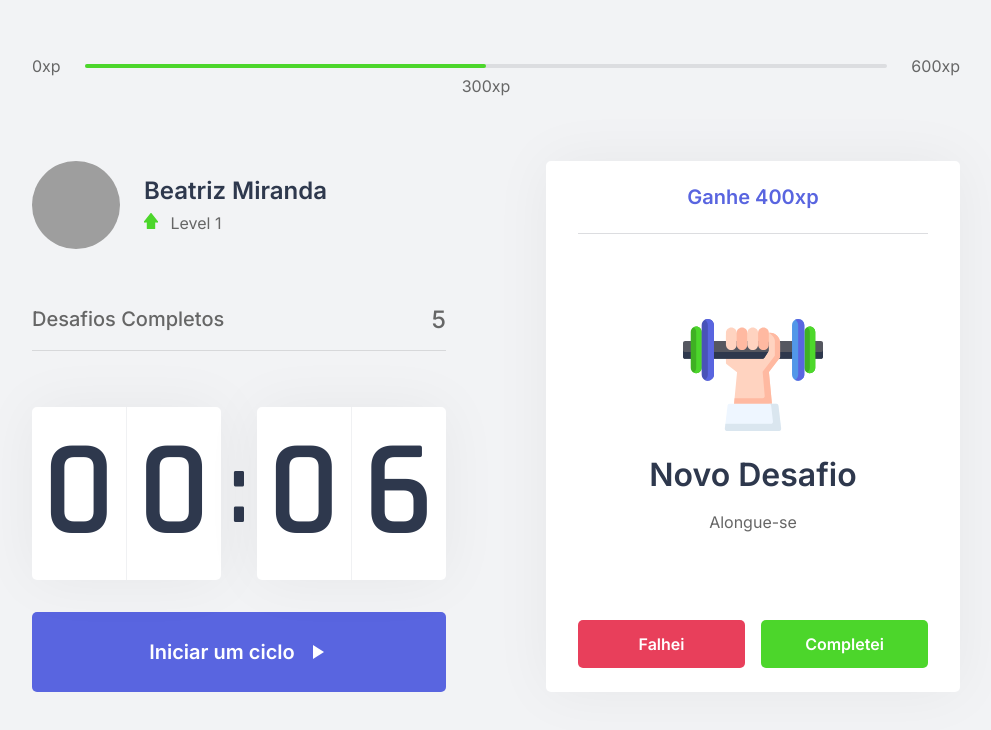
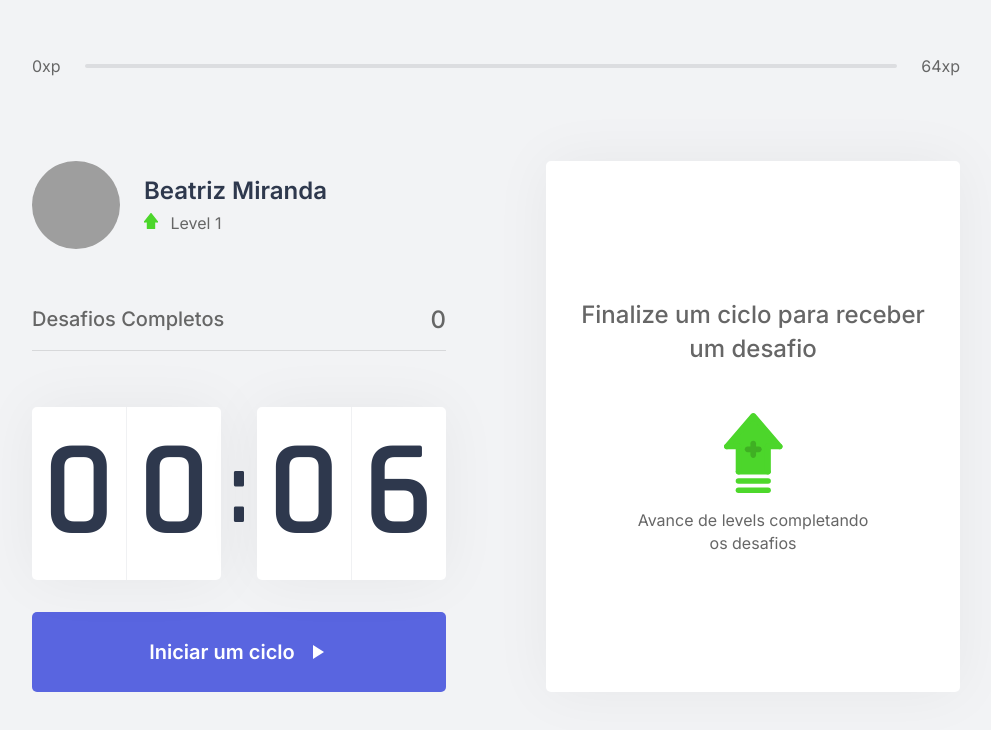
Before and after one commit to BeatrizMiranda/moveit-nlw, a Next.js app: page / in a window 1280 px wide. Shown: the top 730 px of the page, without its empty margins (144-1135 px from the left). Built offline with nearby package versions, Linux system fonts and the light colour scheme; grey boxes are pictures that could not be loaded.

Commit message:
feat(context): creation of context and business rules

```diff
--- /dev/null
+++ b/challenges.json
@@ -0,0 +1,62 @@
+[
+  {
+    "type": "body",
+    "description": "Estique um de seus braços com a palma da mão virada para frente e puxe os dedos para cima por 10 segundos por mão.",
+    "amount": 80
+  },
+  {
+    "type": "body",
+    "description": "Estique seu braço contra o peito e puxe-o utilizando o outro braço por 10 segundos por braço.",
+    "amount": 60
+  },
+  {
+    "type": "body",
+    "description": "Puxe seu pescoço com a ajuda da mão para a direita e para a esquerda, permanecendo na posição por alguns segundos.",
+    "amount": 70
+  },
+  {
+    "type": "body",
+    "description": "Com as duas mãos na parte de trás da cabeça, leve-a para baixo, alongando a parte de trás da região.",
+    "amount": 60
+  },
+  {
+    "type": "body",
+    "description": "Cruze as pernas e desça com as mãos esticadas em direção ao chão. Repita o movimento com a outra perna na frente.",
+    "amount": 100
+  },
+  {
+    "type": "body",
+    "description": "Sentado, abra as pernas e tente encostar as palmas das mãos no chão, repita 3 vezes por 5 segundos.",
+    "amount": 80
+  },
+  {
+    "type": "body",
+    "description": "Puxe o joelho de encontro ao peito e segure, troque de perna após 10 segundos.",
+    "amount": 50
+  },
+  {
+    "type": "body",
+    "description": "Sentado, cruze uma perna e incline seu tronco à frente, troque de perna após 10 segundos.",
+    "amount": 80
+  },
+  {
+    "type": "eye",
+    "description": "Sentado, feche os olhos e cubra-os com as palmas da mão durante 2 minutos, depois abra normalmente.",
+    "amount": 90
+  },
+  {
+    "type": "eye",
+    "description": "Em algum ambiente aberto, olhe o mais longe que puder em quatro direções por 3s, mexa apenas os olhos. Repita 3 vezes.",
+    "amount": 140
+  },
+  {
+    "type": "eye",
+    "description": "Usando os polegares, massage a área abaixo das sobrancelhas em movimentos circulares por 15 segundos.",
+    "amount": 70
+  },
+  {
+    "type": "body",
+    "description": "Em pé, gire a cintura o máximo que puder para a esquerda, segure por cinco segundos. Repita para a direita.",
+    "amount": 90
+  }
+]
--- a/src/components/ChallengeBox.tsx
+++ b/src/components/ChallengeBox.tsx
@@ -1,23 +1,24 @@
-import React from "react";
+import React, { useContext } from "react";
+import { ChallengesContext } from "../contexts/ChallengesContext";
 import styles from "../styles/components/ChallengeBox.module.css";
 
 function ChallengeBox() {
-  const hasActiveChallenge = true;
+  const { activeChallenge, resetChallenge } = useContext(ChallengesContext);
 
   return (
     <div className={styles.challengeBoxContainer}>
-      {hasActiveChallenge ? (
+      {activeChallenge ? (
         <div className={styles.challengeActive}>
-          <header>Ganhe 400xp</header>
+          <header>Ganhe {activeChallenge.amount}xp</header>
 
           <main>
-            <img src="icons/body.svg" />
+            <img src={`icons/${activeChallenge.type}.svg`} />
             <strong>Novo Desafio</strong>
-            <p>Alongue-se</p>
+            <p>{activeChallenge.description}</p>
           </main>
 
           <footer>
-            <button type="button" className={styles.challengeFails}>
+            <button type="button" className={styles.challengeFails} onClick={resetChallenge}>
               Falhei
             </button>
             <button type="button" className={styles.challengeSucceeded}>
--- a/src/components/CompletedChallenges.tsx
+++ b/src/components/CompletedChallenges.tsx
@@ -1,12 +1,15 @@
-import React from "react";
+import React, { useContext } from "react";
+import { ChallengesContext } from "../contexts/ChallengesContext";
 
 import styles from "../styles/components/CompletedChallenges.module.css";
 
 function CompletedChallenges() {
+  const { completedChallenges } = useContext(ChallengesContext);
+
   return (
     <div className={styles.completedContainer}>
       <span>Desafios Completos</span>
-      <span>5</span>
+      <span>{completedChallenges}</span>
     </div>
   );
 }
--- a/src/components/CountDown.tsx
+++ b/src/components/CountDown.tsx
@@ -1,4 +1,5 @@
-import React, { useEffect, useState } from "react";
+import React, { useContext, useEffect, useState } from "react";
+import { ChallengesContext } from "../contexts/ChallengesContext";
 
 import styles from "../styles/components/CountDown.module.css";
 
@@ -9,6 +10,8 @@ function CountDown() {
   const [time, setTime] = useState(defaultTime);
   const [isActive, setIsActive] = useState(false);
   const [hasFinished, setHasFinished] = useState(false);
+
+  const { startNewChallenge } = useContext(ChallengesContext);
 
   const minutes = Math.floor(time / 60);
   const seconds = time % 60;
@@ -24,6 +27,7 @@ function CountDown() {
     } else if (isActive && time === 0) {
       setHasFinished(true);
       setIsActive(false);
+      startNewChallenge();
     }
   }, [isActive, time]);
 
--- a/src/components/ExperienceBar.tsx
+++ b/src/components/ExperienceBar.tsx
@@ -1,17 +1,23 @@
-import React from "react";
+import React, { useContext } from "react";
+import { ChallengesContext } from "../contexts/ChallengesContext";
 import styles from "../styles/components/ExperienceBar.module.css";
 
 function ExperienceBar() {
+  const { currentExp, experienceToNextLevel } = useContext(ChallengesContext);
+
+  const percentToNextLevel = Math.round(currentExp * 100) / experienceToNextLevel;
+  const percentText = `${percentToNextLevel}%`;
+
   return (
     <header className={styles.experienceBar}>
       <span>0xp</span>
       <div>
-        <div style={{ width: "50%" }}></div>
-        <span className={styles.currentExp} style={{ left: "50%" }}>
-          300xp
+        <div style={{ width: percentText }}></div>
+        <span className={styles.currentExp} style={{ left: percentText }}>
+          {currentExp !== 0 && `${currentExp}xp`}
         </span>
       </div>
-      <span>600xp</span>
+      <span>{experienceToNextLevel}xp</span>
     </header>
   );
 }
--- /dev/null
+++ b/src/contexts/ChallengesContext.tsx
@@ -0,0 +1,46 @@
+import { createContext, useState } from "react";
+import challenges from "../../challenges.json";
+import { TChallengesContext } from "../typings/contextChallenges";
+
+export const ChallengesContext = createContext({} as TChallengesContext);
+
+export const ChallengesProvider: React.FC = ({ children }) => {
+  const [level, setLevel] = useState(1);
+  const [currentExp, setCurrentExp] = useState(0);
+  const [completedChallenges, setCompletedChallenges] = useState(0);
+  const [activeChallenge, setActiveChallenge] = useState(null);
+
+  const levelUp = () => setLevel(level + 1);
+
+  const experienceToNextLevel = Math.pow((level + 1) * 4, 2);
+
+  const startNewChallenge = () => {
+    console.log("aaaaa");
+    const randomChallenges = Math.floor(Math.random() * challenges.length);
+
+    const challenge = challenges[randomChallenges];
+
+    setActiveChallenge(challenge);
+  };
+
+  const resetChallenge = () => {
+    setActiveChallenge(null);
+  };
+
+  return (
+    <ChallengesContext.Provider
+      value={{
+        level,
+        currentExp,
+        completedChallenges,
+        activeChallenge,
+        experienceToNextLevel,
+        levelUp,
+        startNewChallenge,
+        resetChallenge,
+      }}
+    >
+      {children}
+    </ChallengesContext.Provider>
+  );
+};
--- a/src/pages/_app.tsx
+++ b/src/pages/_app.tsx
@@ -1,7 +1,12 @@
 import "../styles/global.css";
+import { ChallengesProvider } from "../contexts/ChallengesContext";
 
 function MyApp({ Component, pageProps }) {
-  return <Component {...pageProps} />;
+  return (
+    <ChallengesProvider>
+      <Component {...pageProps} />
+    </ChallengesProvider>
+  );
 }
 
 export default MyApp;
```
Also changed, not shown: src/typings/contextChallenges.d.ts (added, +16 -0 lines).
